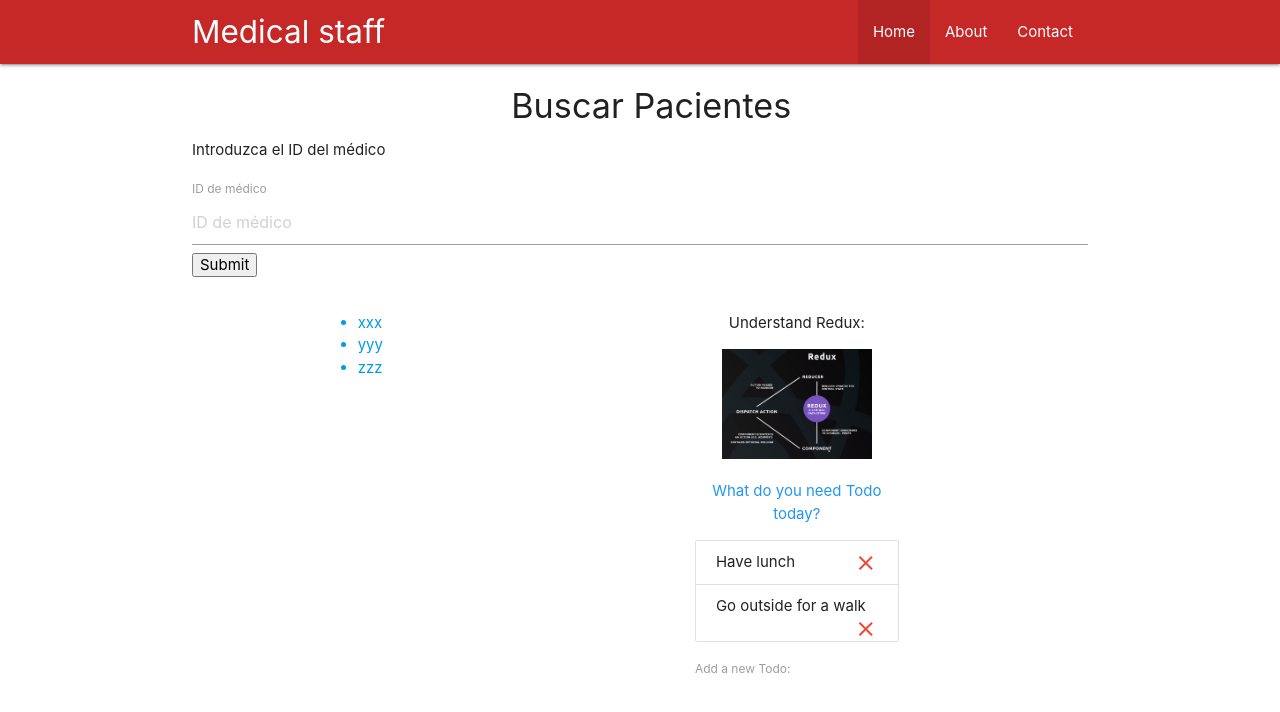
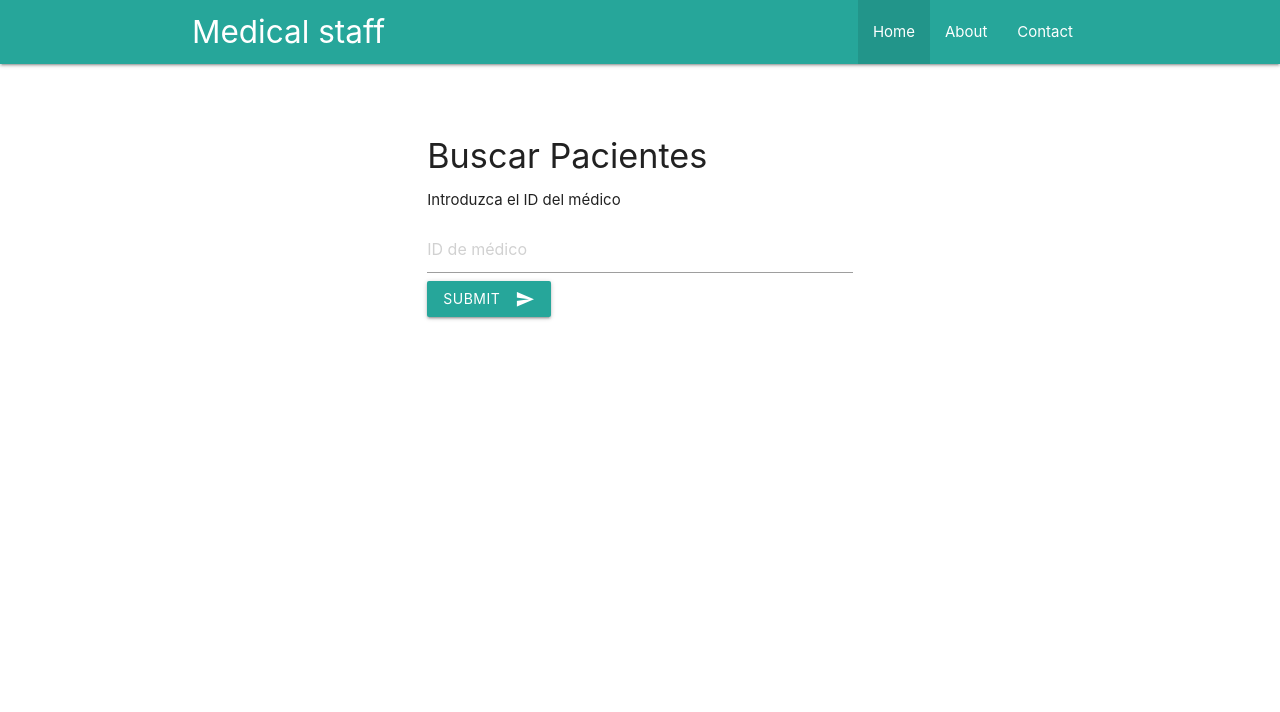
Before and after one commit to artworkjpm/roche-app-jm, a React (Create React App) app: page / in a window 1280 px wide. Shown: the top 712 px of the page. Built offline with nearby package versions, Linux system fonts and the light colour scheme.

Commit message:
next line graph

```diff
--- a/package.json
+++ b/package.json
@@ -5,8 +5,10 @@
   "dependencies": {
     "@types/uuid": "^3.4.5",
     "axios": "^0.19.0",
+    "moment": "^2.24.0",
     "react": "^16.8.6",
     "react-dom": "^16.8.6",
+    "react-moment": "^0.9.2",
     "react-router-dom": "^5.0.1",
     "react-scripts": "3.0.1"
   },
--- a/src/components/About.js
+++ b/src/components/About.js
@@ -1,11 +1,16 @@
 import React from "react";
+import HomeTesting from "./HomeTesting";
 import Rainbow from "./HOC/Rainbow";
 
 const About = () => {
   return (
     <div className="container">
       <h4 className="center">About</h4>
-      <p>This is an example of a HIGH ORDER FUNCTION, hit refresh to change the color of the text and see the super powers of a HOC!</p>
+      <p>
+        This is an example of a HIGH ORDER FUNCTION, hit refresh to change the
+        color of the text and see the super powers of a HOC!
+      </p>
+      <HomeTesting />
     </div>
   );
 };
--- a/src/components/Home.js
+++ b/src/components/Home.js
@@ -1,5 +1,4 @@
 import React, { Component } from "react";
-import HomeTesting from "./HomeTesting";
 import { connect } from "react-redux";
 
 class Home extends Component {
@@ -30,7 +29,9 @@ class Home extends Component {
     if (newList.length) {
       this.props.history.push("/patients/" + typedId);
     } else {
-      alert("Sorry, we cannot see a Practioner with that ID number, are you sure it's correct?");
+      alert(
+        "Sorry, we cannot see a Practioner with that ID number, are you sure it's correct?"
+      );
     }
   }
 
@@ -38,19 +39,30 @@ class Home extends Component {
     return (
       <div className="container">
         <div className="row">
-          <div className="col" />
-          <h4 className="center">Buscar Pacientes</h4>
-          <p>Introduzca el ID del médico</p>
+          <div className="col m6 m6 offset-m3 mainbox">
+            <h4>Buscar Pacientes</h4>
+            <p>Introduzca el ID del médico</p>
 
-          <form onSubmit={this.handleSubmit}>
-            <label>
-              ID de médico
-              <input type="text" value={this.state.value} onChange={this.handleChange} placeholder="ID de médico" />
-            </label>
-            <input type="submit" value="Submit" />
-          </form>
+            <form onSubmit={this.handleSubmit}>
+              <input
+                type="text"
+                name="practitionerID"
+                value={this.state.value}
+                onChange={this.handleChange}
+                placeholder="ID de médico"
+              />
+
+              <button
+                className="btn waves-effect waves-light"
+                type="submit"
+                name="action"
+              >
+                Submit
+                <i className="material-icons right">send</i>
+              </button>
+            </form>
+          </div>
         </div>
-        <HomeTesting />
       </div>
     );
   }
--- a/src/components/Navbar.js
+++ b/src/components/Navbar.js
@@ -4,7 +4,7 @@ import { Link, NavLink, withRouter } from "react-router-dom";
 const Navbar = () => {
   return (
     <div>
-      <nav className="nav-wrapper red darken-3">
+      <nav className="nav-wrapper teal lighten-1">
         <div className="container">
           <Link to="/" className="brand-logo">
             Medical staff
--- a/src/components/medico/patientList.js
+++ b/src/components/medico/patientList.js
@@ -1,21 +1,57 @@
 import React, { Component } from "react";
 import { connect } from "react-redux";
+
+import Moment from "react-moment";
 
 class PatientList extends Component {
   render() {
     console.log(this.props);
 
     return (
-      <div className="post">
-        <h4 className="center">Patient list ({this.props.patient.length})</h4>
+      <div className="container">
+        <div className="row">
+          <div className="col">
+            <h4 className="center">
+              Patient list ({this.props.patient.length})
+            </h4>
 
-        {this.props.patient.map(pat => {
-          return (
-            <div>
-              <p className="center">{pat.fullname}</p>
-            </div>
-          );
-        })}
+            <table className="responsive-table highlight">
+              <thead>
+                <tr>
+                  <th>NOMBRE DEL PACIENTE</th>
+                  <th>FECHA DE NACIMIENTO</th>
+                  <th>TIPO DE DIABETES</th>
+                  <th />
+                </tr>
+              </thead>
+
+              <tbody>
+                {this.props.patient.map(pat => {
+                  return (
+                    <tr key={pat.patientId}>
+                      <td>{pat.fullname}</td>
+                      <td>
+                        <Moment format="DD/MM/YYYY">{pat.dateOfBirth}</Moment>
+                      </td>
+                      <td>
+                        {pat.diabetesType.includes("1") ? "Tipo 1" : "Tipo 2"}
+                      </td>
+                      <td>
+                        <button
+                          className="btn waves-effect waves-light"
+                          name="action"
+                        >
+                          Ver Perfil Del Paciente
+                          <i class="material-icons right">assessment</i>
+                        </button>
+                      </td>
+                    </tr>
+                  );
+                })}
+              </tbody>
+            </table>
+          </div>
+        </div>
       </div>
     );
   }
@@ -29,7 +65,9 @@ const mapStateToProps = (state, ownProps) => {
   console.log(urlPractitionerId);
   console.log(state.reducerPatients.patients[0].name);
   return {
-    patient: state.reducerPatients.patients.filter(patient => patient.practitionerId === urlPractitionerId)
+    patient: state.reducerPatients.patients.filter(
+      patient => patient.practitionerId === urlPractitionerId
+    )
   };
 };
 
--- a/src/index.css
+++ b/src/index.css
@@ -18,3 +18,6 @@ ul.listx li {
 .beforeImage img {
   cursor: pointer;
 }
+.mainbox {
+  margin-top: 50px;
+}
```
Also changed, not shown: 1 other file (tests, documents, lock files or other folders).
